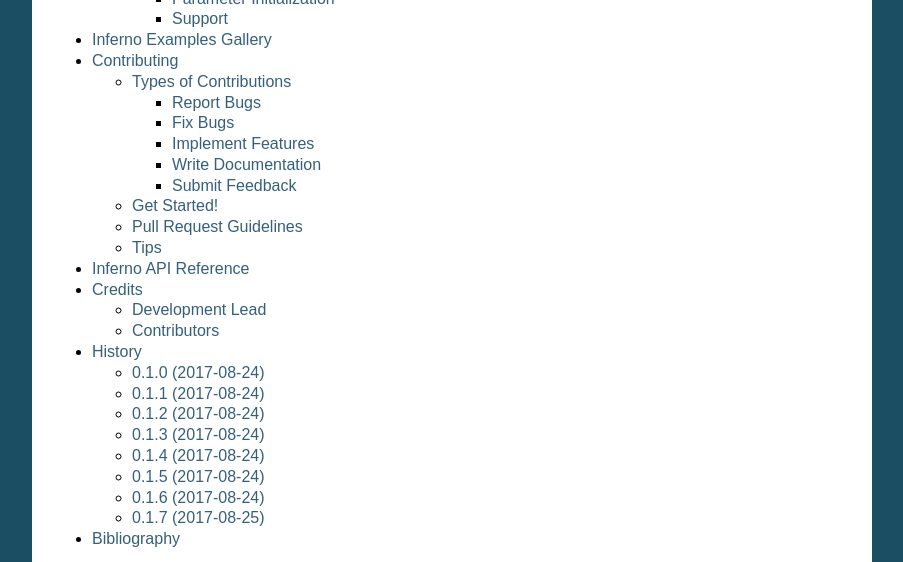
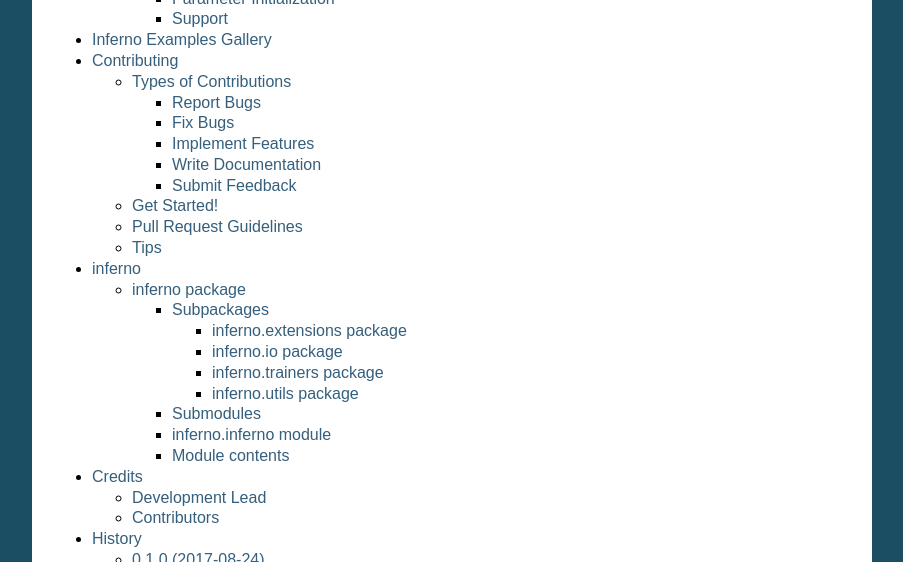
Before and after one commit to inferno-pytorch/inferno, a Sphinx documentation site: the page built from docs/index.rst, in a window 1280 px wide and 900 px high, scrolled down 681 px, cut to the strip 0-562 px from the top of the window. Shown: the whole strip, without its empty margins (198-1101 px from the left). Built offline with Sphinx 7.4.7, drawn with Linux system fonts in a browser that asks for light colours; pages that are not in the unit, such as notebooks, are missing from menus.

Commit message:
new apidoc

```diff
--- a/docs/index.rst
+++ b/docs/index.rst
@@ -12,7 +12,7 @@
    examples
    modules
    contributing
-   reference
+   inferno-apidoc/modules
    authors
    history
    zbibliography
--- /dev/null
+++ b/docs/inferno-apidoc/inferno.extensions.rst
@@ -0,0 +1,22 @@
+inferno\.extensions package
+===========================
+
+Subpackages
+-----------
+
+.. toctree::
+
+    inferno.extensions.containers
+    inferno.extensions.criteria
+    inferno.extensions.initializers
+    inferno.extensions.layers
+    inferno.extensions.metrics
+    inferno.extensions.optimizers
+
+Module contents
+---------------
+
+.. automodule:: inferno.extensions
+    :members:
+    :undoc-members:
+    :show-inheritance:
--- /dev/null
+++ b/docs/inferno-apidoc/inferno.io.rst
@@ -0,0 +1,20 @@
+inferno\.io package
+===================
+
+Subpackages
+-----------
+
+.. toctree::
+
+    inferno.io.box
+    inferno.io.core
+    inferno.io.transform
+    inferno.io.volumetric
+
+Module contents
+---------------
+
+.. automodule:: inferno.io
+    :members:
+    :undoc-members:
+    :show-inheritance:
--- /dev/null
+++ b/docs/inferno-apidoc/inferno.rst
@@ -0,0 +1,32 @@
+inferno package
+===============
+
+Subpackages
+-----------
+
+.. toctree::
+
+    inferno.extensions
+    inferno.io
+    inferno.trainers
+    inferno.utils
+
+Submodules
+----------
+
+inferno\.inferno module
+-----------------------
+
+.. automodule:: inferno.inferno
+    :members:
+    :undoc-members:
+    :show-inheritance:
+
+
+Module contents
+---------------
+
+.. automodule:: inferno
+    :members:
+    :undoc-members:
+    :show-inheritance:
--- /dev/null
+++ b/docs/inferno-apidoc/inferno.trainers.rst
@@ -0,0 +1,29 @@
+inferno\.trainers package
+=========================
+
+Subpackages
+-----------
+
+.. toctree::
+
+    inferno.trainers.callbacks
+
+Submodules
+----------
+
+inferno\.trainers\.basic module
+-------------------------------
+
+.. automodule:: inferno.trainers.basic
+    :members:
+    :undoc-members:
+    :show-inheritance:
+
+
+Module contents
+---------------
+
+.. automodule:: inferno.trainers
+    :members:
+    :undoc-members:
+    :show-inheritance:
--- /dev/null
+++ b/docs/inferno-apidoc/inferno.utils.rst
@@ -0,0 +1,70 @@
+inferno\.utils package
+======================
+
+Submodules
+----------
+
+inferno\.utils\.exceptions module
+---------------------------------
+
+.. automodule:: inferno.utils.exceptions
+    :members:
+    :undoc-members:
+    :show-inheritance:
+
+inferno\.utils\.io\_utils module
+--------------------------------
+
+.. automodule:: inferno.utils.io_utils
+    :members:
+    :undoc-members:
+    :show-inheritance:
+
+inferno\.utils\.model\_utils module
+-----------------------------------
+
+.. automodule:: inferno.utils.model_utils
+    :members:
+    :undoc-members:
+    :show-inheritance:
+
+inferno\.utils\.python\_utils module
+------------------------------------
+
+.. automodule:: inferno.utils.python_utils
+    :members:
+    :undoc-members:
+    :show-inheritance:
+
+inferno\.utils\.test\_utils module
+----------------------------------
+
+.. automodule:: inferno.utils.test_utils
+    :members:
+    :undoc-members:
+    :show-inheritance:
+
+inferno\.utils\.torch\_utils module
+-----------------------------------
+
+.. automodule:: inferno.utils.torch_utils
+    :members:
+    :undoc-members:
+    :show-inheritance:
+
+inferno\.utils\.train\_utils module
+-----------------------------------
+
+.. automodule:: inferno.utils.train_utils
+    :members:
+    :undoc-members:
+    :show-inheritance:
+
+
+Module contents
+---------------
+
+.. automodule:: inferno.utils
+    :members:
+    :undoc-members:
+    :show-inheritance:
--- /dev/null
+++ b/docs/inferno-apidoc/modules.rst
@@ -0,0 +1,7 @@
+inferno
+=======
+
+.. toctree::
+   :maxdepth: 4
+
+   inferno
```
Also changed, not shown: docs/inferno-apidoc/inferno.extensions.containers.rst (added, +30 -0 lines), docs/inferno-apidoc/inferno.extensions.criteria.rst (added, +30 -0 lines), docs/inferno-apidoc/inferno.extensions.initializers.rst (added, +30 -0 lines), docs/inferno-apidoc/inferno.extensions.layers.rst (added, +46 -0 lines), docs/inferno-apidoc/inferno.extensions.metrics.rst (added, +38 -0 lines), docs/inferno-apidoc/inferno.extensions.optimizers.rst (added, +30 -0 lines), docs/inferno-apidoc/inferno.io.box.rst (added, +38 -0 lines), docs/inferno-apidoc/inferno.io.core.rst (added, +46 -0 lines), docs/inferno-apidoc/inferno.io.transform.rst (added, +46 -0 lines), docs/inferno-apidoc/inferno.io.volumetric.rst (added, +30 -0 lines), docs/inferno-apidoc/inferno.trainers.callbacks.logging.rst (added, +30 -0 lines), docs/inferno-apidoc/inferno.trainers.callbacks.rst (added, +45 -0 lines).
